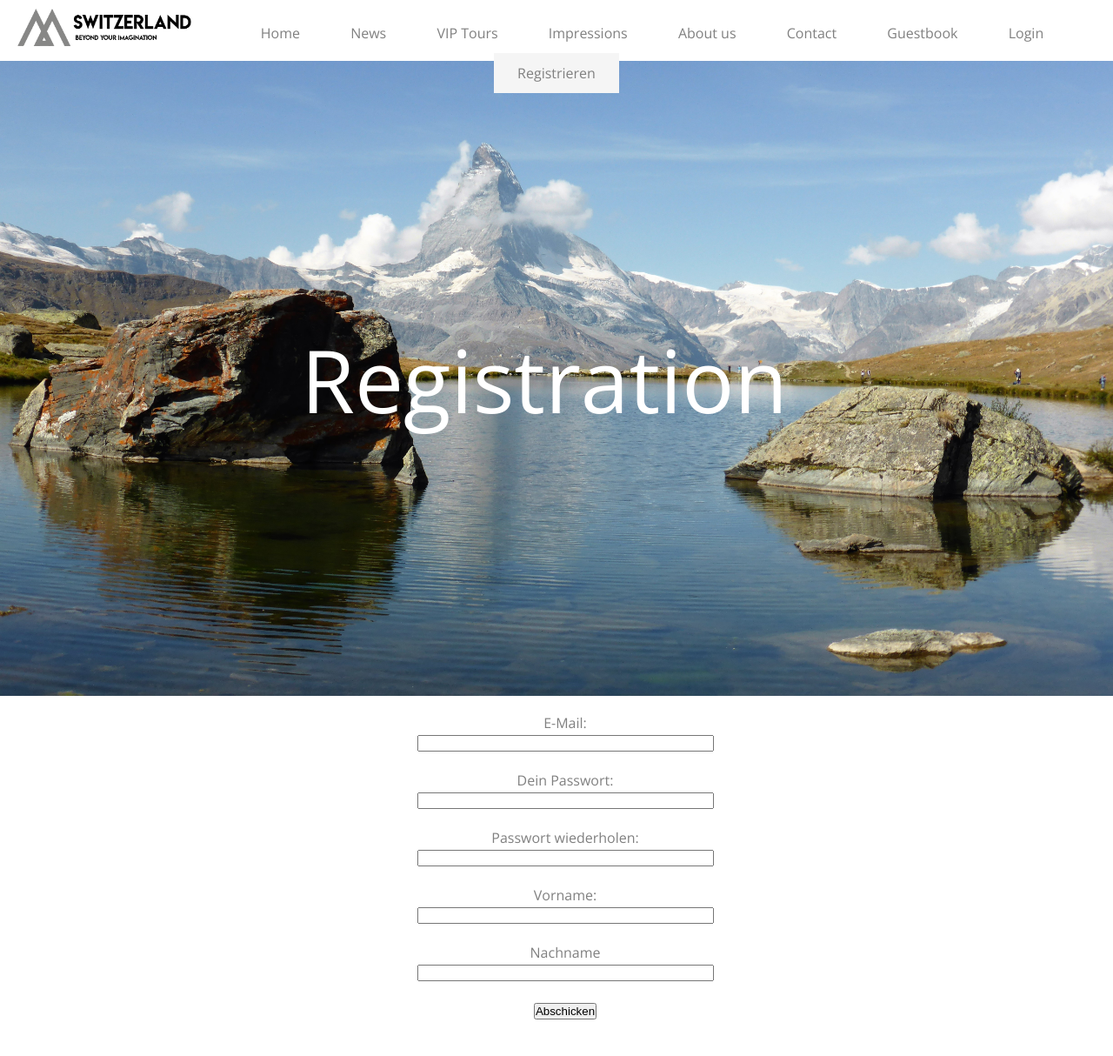
After one commit to zingho/nadelhorn, a PHP site: page /registrieren.php in a window 1280 px wide. The commit adds this page. Shown: the whole page at 87% size. Run offline with PHP 8.4, Linux system fonts and the light colour scheme; some libraries are stand-ins or nearby versions.

Commit message:
Login + Registration
Erstellung Login + Registration

```diff
--- a/css/main.css
+++ b/css/main.css
@@ -62,7 +62,7 @@ header .inhalt .title p {
 
 @media(min-width:768px) {
     header {
-        min-height: 100%;
+        min-height: 94%;
     }
 
     header .inhalt {
--- a/index.php
+++ b/index.php
@@ -73,7 +73,7 @@
 	<h3>Our Portfolio</h3></br>
 
 	<div class="artikel">
-	<img src="images/Destinations.jpg" class="artikel1"></br></br
+	<img src="images/Destinations.jpg" class="artikel1"></br></br>
 	<p class="beschreibung"><b>Destinations</b></p></br>
 	<p class="beschreibung">Well known destinations such as Zermatt, Lucerne, Interlaken, Zurich, Weggis, Bern, Schaffhausen, Montreux, Lausanne, Geneva, St.Moritz, Gstaad ... and small villages such as Törbel and Gasenried ...</p></div>
 
--- /dev/null
+++ b/registrieren.php
@@ -0,0 +1,136 @@
+<?php
+session_start();
+$pdo = new PDO('mysql:host=localhost;dbname=nadelhorn', 'root', '');
+?>
+
+<!DOCTYPE html>
+<html lang="de">
+  <head>
+	<link rel="stylesheet" href="css/main.css">
+    <meta charset="utf-8">
+    <meta name="viewport" content="width=device-width, initial-scale=1.0">
+    <title>Switzerland - beyond your imagination</title>
+	<link href="https://fonts.googleapis.com/css?family=Open+Sans" rel="stylesheet">
+  </head>
+  <body>
+  <div class="container">
+	<div id="header">
+		<img src="images/logo.png" class="logo">
+		<ul id="nav">
+			<li class="toggle">
+			  <div class="bar1"></div><div class="bar2"></div><div class="bar3"></div>
+			</li>
+			<li><a href="index.php">Home</a></li>
+			<li><a href="">News</a></li>
+			<li><a href="">VIP Tours</a></li>
+			<li><a href="">Impressions</a></li>
+			<li><a href="">About us</a></li>
+			<li><a href="contact.php">Contact </a></li>
+			<li><a href="guest.php">Guestbook </a></li>
+			<li><a href="login.php">Login </a></li>
+			<li><a href="registrieren.php" class="active">Registrieren </a></li>
+		</ul>
+
+	</div>
+
+	 	<header>
+	<div class="inhalt">
+            <div class="title">
+                <h1>Registration</h1>
+            </div>
+
+    </div>
+	</header>
+
+  </div>
+
+	<!-- Textbereich -->
+	<div class="text">
+
+	<?php
+	$showFormular = true; //Variable ob das Registrierungsformular anezeigt werden soll
+
+	if(isset($_GET['register'])) {
+	 $error = false;
+	 $email = $_POST['email'];
+	 $passwort = $_POST['passwort'];
+	 $passwort2 = $_POST['passwort2'];
+	 $vorname = $_POST['vorname'];
+	 $nachname = $_POST['nachname'];
+
+	 if(!filter_var($email, FILTER_VALIDATE_EMAIL)) {
+	 echo 'Bitte eine gültige E-Mail-Adresse eingeben<br>';
+	 $error = true;
+	 }
+	 if(strlen($passwort) == 0) {
+	 echo 'Bitte ein Passwort angeben<br>';
+	 $error = true;
+	 }
+	 if($passwort != $passwort2) {
+	 echo 'Die Passwörter müssen übereinstimmen<br>';
+	 $error = true;
+	 }
+
+	 //Überprüfe, dass die E-Mail-Adresse noch nicht registriert wurde
+	 if(!$error) {
+	 $statement = $pdo->prepare("SELECT * FROM users WHERE email = :email");
+	 $result = $statement->execute(array('email' => $email));
+	 $user = $statement->fetch();
+
+	 if($user !== false) {
+	 echo 'Diese E-Mail-Adresse ist bereits vergeben<br>';
+	 $error = true;
+	 }
+	 }
+
+	 //Keine Fehler, wir können den Nutzer registrieren
+	 if(!$error) {
+	 $passwort_hash = password_hash($passwort, PASSWORD_DEFAULT);
+
+	 $statement = $pdo->prepare("INSERT INTO users (email, passwort) VALUES (:email, :passwort)");
+	 $result = $statement->execute(array('email' => $email, 'passwort' => $passwort_hash));
+
+	 if($result) {
+	 echo 'Du wurdest erfolgreich registriert. <a href="login.php">Zum Login</a>';
+	 $showFormular = false;
+	 } else {
+	 echo 'Beim Abspeichern ist leider ein Fehler aufgetreten<br>';
+	 }
+	 }
+	}
+
+	if($showFormular) {
+	?>
+
+	<form action="?register=1" method="post">
+	E-Mail:<br>
+	<input class="input" type="email" size="40" maxlength="250" name="email"><br><br>
+
+	Dein Passwort:<br>
+	<input class="input" type="password" size="40"  maxlength="250" name="passwort"><br><br>
+
+	Passwort wiederholen:<br>
+	<input class="input" type="password" size="40" maxlength="250" name="passwort2"><br><br>
+
+	Vorname:<br>
+	<input class="input" type="text" size="40" maxlength="250" name="vorname"><br><br>
+
+	Nachname<br>
+	<input class="input" type="text" size="40" maxlength="250" name="nachname"><br><br>
+
+	<input type="submit" value="Abschicken" class="knopf">
+	</form>
+
+	<?php
+	} //Ende von if($showFormular)
+	?>
+		</br>
+	</div>
+
+		<script src='https://cdnjs.cloudflare.com/ajax/libs/jquery/3.1.0/jquery.min.js'></script>
+
+    <script src="js/index.js"></script>
+
+
+  </body>
+</html>
```
Also changed, not shown: login.php (added, +91 -0 lines).
